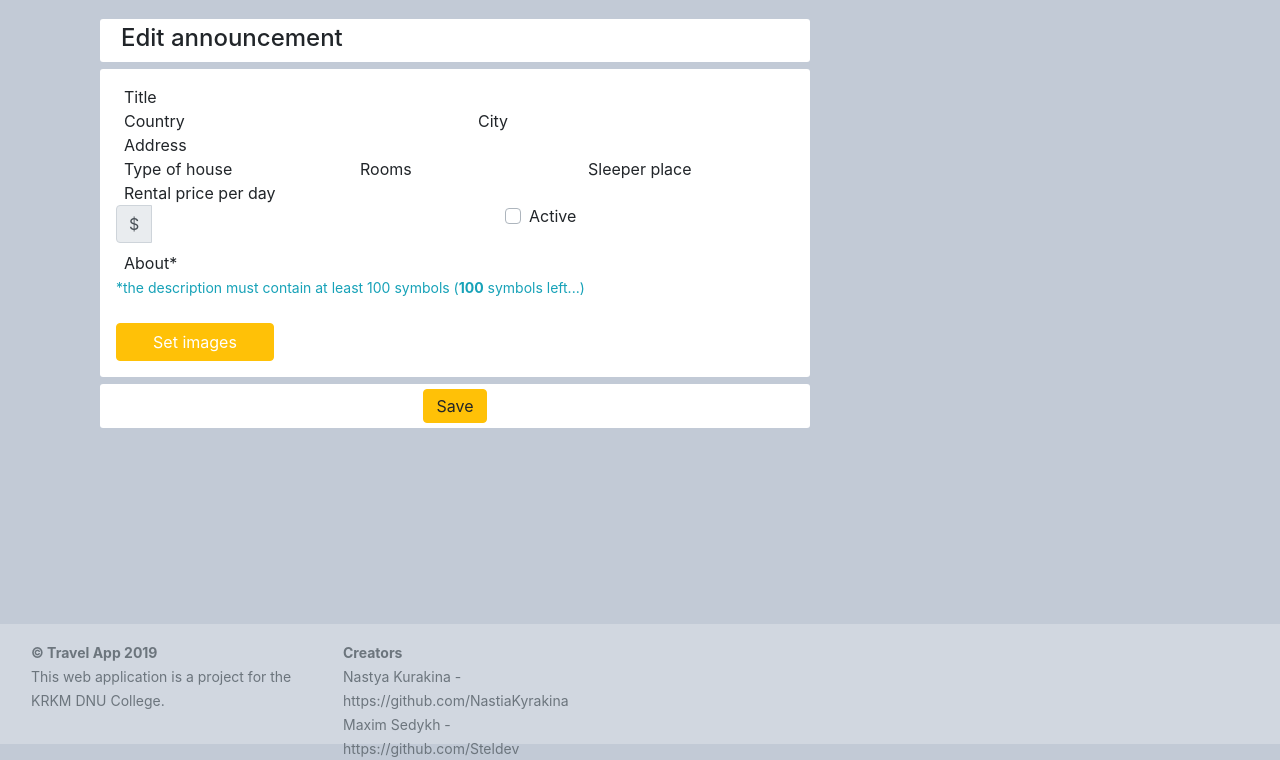
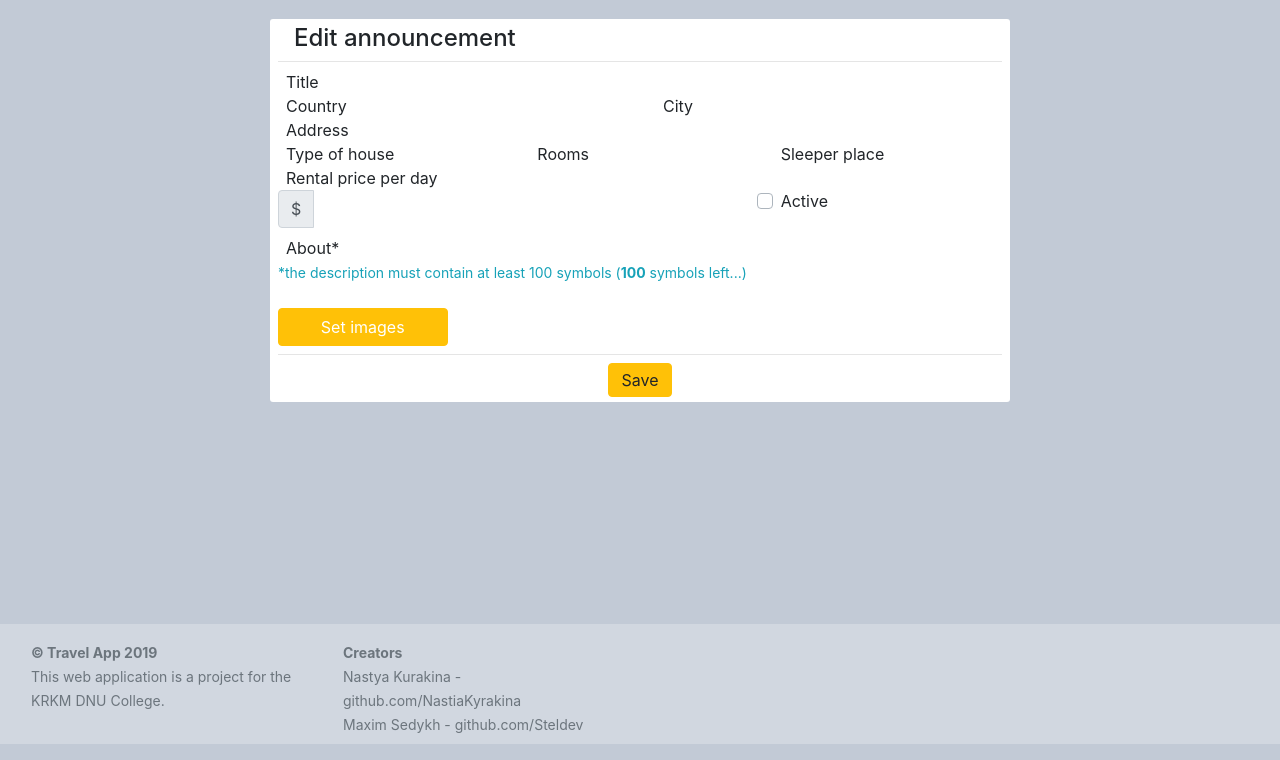
Before and after one commit to NastiaKyrakina/Travel, a Django app: template templates/HouseSerch/add_house.html in a window 1280 px wide. Shown: the part 56-816 px from the top of the page. Run offline with Django 3.2, Linux system fonts and the light colour scheme; the template is opened without the code that fills it, so the values that code supplies are empty; some libraries are stand-ins or nearby versions.

Commit message:
Все еще адаптивка и дизайн

```diff
--- a/templates/HouseSerch/create_edit_house_block.html
+++ b/templates/HouseSerch/create_edit_house_block.html
@@ -1,8 +1,9 @@
 {% load i18n %}
-<form class="house-form form-group col-lg-8 col-sm-12" enctype="multipart/form-data" method="post">
+<div class="d-flex justify-content-center">
+    <form class="block house-form form-group col-lg-8 col-md-12 px-2" enctype="multipart/form-data" method="post">
         {% csrf_token %}
 
-    <div class="house-edit-header block block-header">
+        <div class="house-edit-header">
             <h4 class="pl-3 mb-1">
                 {% if is_creating %}
                     {% trans "Сreate" %}
@@ -11,11 +12,10 @@
                 {% endif %}
 
                 {% trans 'announcement' %}
-
             </h4>
         </div> <!-- house-edit-header -->
-
-    <div class="house-edit-body block p-3">
+        <hr class="horizontal-line my-2">
+        <div class="house-edit-body">
             {% for error in form_search.non_field_errors %}
                 <div class="alert alert-danger pl-2 p-0">
                     <small>
@@ -122,10 +122,10 @@
             </div>
 
             <div class="row align-items-center justify-content-between">
-            <div class="col-5">
+                <div class="col-6 col-lg-4">
                     {{ form_house.price.errors }}
                     <label class="pl-2 mb-0" for="id_price">{% trans 'Rental price per day' %}</label>
-                <div class="input-group mb-2 ">
+                    <div class="input-group mb-2">
                         <div class="input-group-prepend">
                             <span class="input-group-text">$</span>
                         </div>
@@ -134,7 +134,7 @@
                 </div>
 
                 {% if not is_creating %}
-            <div class="custom-checkbox col-5">
+                <div class="custom-checkbox col-6 col-lg-4">
                     {{ form_house.activity }}
                     <label class="custom-control-label" for="id_activity">{% trans 'Active' %}</label>
                 </div>
@@ -194,8 +194,8 @@
             </div>
 
         </div>
-
-    <div class="house-edit-footer block block-footer d-flex justify-content-center">
+        <hr class="horizontal-line my-2">
+        <div class="house-edit-footer d-flex justify-content-center">
             {% if is_creating %}
                 <input type="submit" class="btn btn-primary py-1" value="{% trans 'Create' %}"/>
             {% else %}
@@ -207,3 +207,4 @@
             {{ error }} <br/>
         {% endfor %}
     </form>
+</div>
--- a/templates/HouseSerch/includes/houses_list.html
+++ b/templates/HouseSerch/includes/houses_list.html
@@ -1,9 +1,7 @@
 <div>
     {% if houses %}
         {% for house in houses %}
-            <div class="block col-12">
-                {% include "HouseSerch/includes/home_block.html" %}
-            </div>
+            {% include "HouseSerch/includes/home_block.html" %}
         {% endfor %}
 
     {% endif %}
--- a/templates/HouseSerch/user_houses.html
+++ b/templates/HouseSerch/user_houses.html
@@ -4,9 +4,8 @@
 
 {% block content %}
     <div class="d-flex justify-content-center">
-        <div class="col-10">
-
-            <div class="search-header block block-header col-12">
+        <div class="col-lg-8 col-12">
+            <div class="search-header block">
                 <h3>{% trans 'Rental advertisement from' %} <a href="{% url 'home' user.id %}">{{ user }}</a></h3>
             </div>
 
--- a/templates/UserProfile/home.html
+++ b/templates/UserProfile/home.html
@@ -5,7 +5,7 @@
 
 {% block content %}
     <div class="row">
-        <div class="left-column col-sm-12 col-md-3">
+        <div class="left-column col-md-12 col-lg-3">
 
             <!-- Name and avatar block -->
             {% include "UserProfile/includes/userNameAvatar.html" %}
@@ -16,7 +16,7 @@
             {% endif %}
 
         </div> <!-- left-column -->
-        <div class="main-column col-sm-12 col-md-6">
+        <div class="main-column col-md-12 col-lg-6">
 
             {% if request.user == user %}
             <!--Блок для створення постів завантажується через Ajax-->
@@ -39,7 +39,7 @@
 
         </div> <!-- main-column -->
 
-        <div class="right-column col-sm-12 col-md-3">
+        <div class="right-column col-md-12 col-lg-3">
             {% include "UserProfile/includes/diaries_list.html" %}
         </div>
     </div> <!-- row -->
--- a/templates/UserProfile/includes/userNameAvatar.html
+++ b/templates/UserProfile/includes/userNameAvatar.html
@@ -10,10 +10,10 @@
     <!-- Avatar -->
     <div class="avatar">
         {% if user.userinfo.big_photo %}
-            <img src="{{ user.userinfo.big_photo.url }}" class="img-fluid">
+            <img src="{{ user.userinfo.big_photo.url }}" class="img-fluid mx-auto d-block">
         {% else %}
             {% load staticfiles %}
-            <img src="{% static 'images/DefaultAvatar.png' %}" class="img-fluid">
+            <img src="{% static 'images/DefaultAvatar.png' %}" class="img-fluid mx-auto d-block">
         {% endif %}
     </div>
 
--- a/templates/base.html
+++ b/templates/base.html
@@ -44,7 +44,7 @@
 </body>
 
 <footer class="text-secondary p-md-3 p-1 d-flex justify-content-start">
-    <div class="col-lg-3 col-6">
+    <div class="col-lg-3 col-6 ">
         <small>
             <strong>© Travel App 2019</strong>
             <br>
@@ -55,9 +55,9 @@
         <small>
             <strong>{% trans 'Creators' %}</strong>
             <br>
-            {% trans 'Nastya Kurakina' %} - https://github.com/NastiaKyrakina
+            {% trans 'Nastya Kurakina' %} - github.com/NastiaKyrakina
             <br>
-            {% trans 'Maxim Sedykh' %} - https://github.com/Steldev
+            {% trans 'Maxim Sedykh' %} - github.com/Steldev
         </small>
     </div>
 </footer>
```
Also changed, not shown: templates/HouseSerch/includes/home_block.html (+10 -10 lines), templates/UserProfile/create_edit_diary_block.html (+11 -10 lines), templates/UserProfile/includes/diary_block.html (+6 -7 lines). Lines whose indentation alone changed are shown as unchanged.
